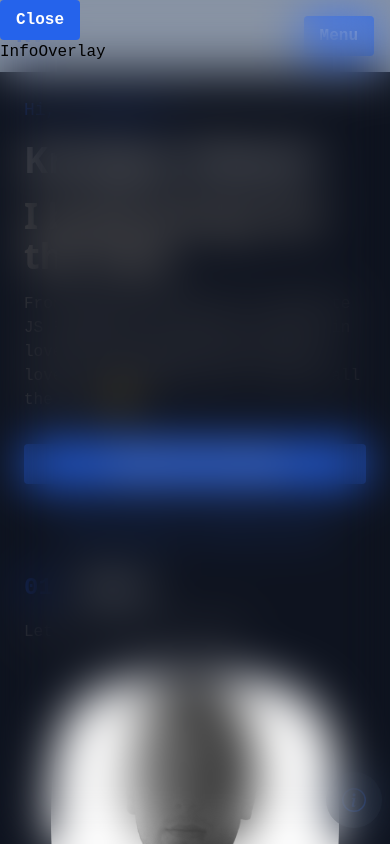
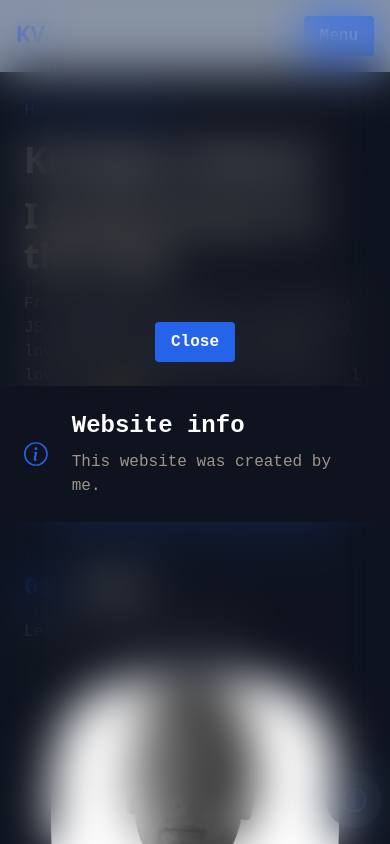
Before and after one commit to Kristijan007v/app, a Next.js app: page / in a window 390 px wide. Both pictures are taken after a click on the button 354 px from the left and 800 px from the top of the page. Shown: the top 844 px of the page. Built offline with nearby package versions, Linux system fonts and the light colour scheme.

Commit message:
Style MobileMenu, added textbox component, styled info overlay, added portifolio schema

```diff
--- a/components/Backdrop/Backdrop.js
+++ b/components/Backdrop/Backdrop.js
@@ -10,5 +10,9 @@ export default function Backdrop({ children }) {
     };
   }, []);
 
-  return <div className="overlay">{children}</div>;
+  return (
+    <div className="overlay flex flex-col items-center justify-center">
+      {children}
+    </div>
+  );
 }
--- a/components/InfoOverlay/InfoOverlay.js
+++ b/components/InfoOverlay/InfoOverlay.js
@@ -1,13 +1,17 @@
 import React from "react";
 import Backdrop from "../Backdrop/Backdrop";
 import ButtonDefault from "../Buttons/ButtonDefault";
+import Textbox from "../Textbox/Textbox";
 
 export default function InfoOverlay({ closeOverlay }) {
   return (
     <Backdrop>
       <ButtonDefault text={"Close"} onclick={closeOverlay} />
-      <div>
-        <h1>InfoOverlay</h1>
+      <div className="mt-6">
+        <Textbox
+          title={"Website info"}
+          text={"This website was created by me."}
+        />
       </div>
     </Backdrop>
   );
--- a/components/MobileMenu/MobileMenu.js
+++ b/components/MobileMenu/MobileMenu.js
@@ -8,17 +8,17 @@ export default function MobileMenu({ closeMenu }) {
     <Backdrop>
       <div className="flex flex-col items-center justify-center space-y-6">
         <ButtonDefault text={"Close"} onclick={closeMenu} />
-        <ul className=" flex flex-col space-y-6">
+        <ul className=" flex flex-col space-y-8 text-center">
           <li>
             <Link href={"/"}>
-              <a className="link__default">
+              <a className="link__mobile">
                 <span className="special">01.</span> About
               </a>
             </Link>
           </li>
           <li>
             <Link href={"/"}>
-              <a className="link__default">
+              <a className="link__mobile">
                 {" "}
                 <span className="special">02.</span> Portifolio
               </a>
@@ -26,7 +26,7 @@ export default function MobileMenu({ closeMenu }) {
           </li>
           <li>
             <Link href={"/"}>
-              <a className="link__default">
+              <a className="link__mobile">
                 {" "}
                 <span className="special">03.</span> Contact me
               </a>
--- /dev/null
+++ b/components/Textbox/Textbox.js
@@ -0,0 +1,14 @@
+import React from "react";
+import InfoIcon from "../Icons/InfoIcon";
+
+export default function Textbox({ title, text, type }) {
+  return (
+    <div className="flex items-center space-x-6 rounded-md bg-primaryGray p-6">
+      <InfoIcon />
+      <div className="flex flex-col space-y-2">
+        <h4 className="text-2xl font-semibold text-white">{title}</h4>
+        <p className="p__default">{text}</p>
+      </div>
+    </div>
+  );
+}
--- a/styles/globals.css
+++ b/styles/globals.css
@@ -26,6 +26,10 @@ body {
   @apply rounded bg-blue-600 py-2 px-4 font-semibold text-white hover:bg-blue-700;
 }
 
+.btn__menu {
+  @apply rounded bg-blue-600 py-4 px-6 font-semibold text-white hover:bg-blue-700;
+}
+
 /* Headings */
 .heading__default {
   @apply text-3xl font-semibold text-gray-300;
@@ -47,6 +51,10 @@ body {
 /* Links */
 .link__default {
   @apply text-base font-semibold text-grayP hover:text-blue-600 hover:underline hover:underline-offset-8 md:text-lg lg:text-xl;
+}
+
+.link__mobile {
+  @apply text-2xl font-semibold text-grayP hover:text-blue-600 hover:underline hover:underline-offset-8 md:text-lg lg:text-xl;
 }
 
 .link__special {
```
